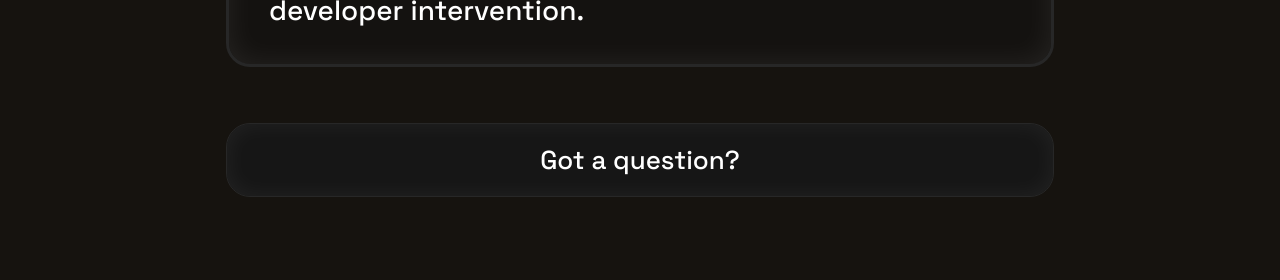
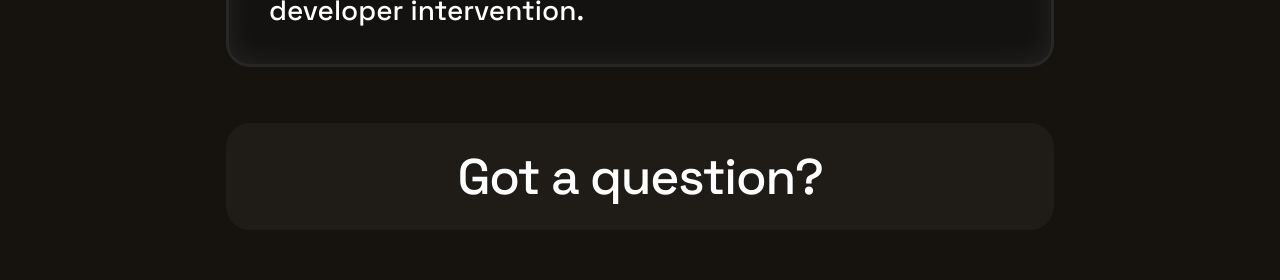
Before and after one commit to RickBacardin/bacardin, a Next.js app: page /en/cases/erp-dlya-igrovogo-kluba in a window 1280 px wide. Shown: the part 3120-3400 px from the top of the page. Built offline with nearby package versions, Linux system fonts and the light colour scheme; a web font is replaced by a local one.

Commit message:
Update question CTA button styling: height 107px, text 50px, bg #1F1C18, spotlight hover effect

```diff
--- a/app/[locale]/cases/[slug]/GalleryCaseView.tsx
+++ b/app/[locale]/cases/[slug]/GalleryCaseView.tsx
@@ -1,8 +1,9 @@
 "use client";
 
-import { motion, useScroll, useTransform } from "framer-motion";
+import { motion, useScroll, useTransform, useMotionValue, useMotionTemplate } from "framer-motion";
 import Image from "next/image";
-import { useRef } from "react";
+import { useRef, useState, MouseEvent } from "react";
+import { useHoverSound } from "@/hooks/useHoverSound";
 import type {
   GalleryLayout,
   HighlightCard,
@@ -370,16 +371,8 @@ export const GalleryCaseView = ({
       )}
 
       {/* Кнопка CTA: "Появился вопрос?" */}
-      <div className="mx-auto px-4 max-w-[860px] flex justify-center mt-[56px] mb-[100px]">
-        <motion.a
-          href="https://t.me/RickBacardin"
-          target="_blank"
-          rel="noopener noreferrer"
-          variants={itemVariants}
-          className="w-full text-center py-5 rounded-[24px] border border-[#272727] bg-[#161616] hover:bg-[#202020] hover:border-[#383838] transition-all text-white font-medium text-[26px] leading-[32px] shadow-[inset_0_0_24px_rgba(255,255,255,0.06)] cursor-pointer"
-        >
-          {isEnglish ? "Got a question?" : "Появился вопрос?"}
-        </motion.a>
+      <div className="mx-auto px-4 max-w-[860px] flex justify-center mt-[56px] mb-[120px]">
+        <QuestionCTAButton isEnglish={isEnglish} />
       </div>
 
       {/* Галерея изображений */}
@@ -481,3 +474,58 @@ function MasonryGallery({ images, title }: { images: string[]; title: string })
     </motion.div>
   );
 }
+
+// Интерактивная кнопка "Появился вопрос?" с ховер-эффектом spotlight
+function QuestionCTAButton({ isEnglish }: { isEnglish: boolean }) {
+  const { playHoverSound } = useHoverSound();
+  const [isHovering, setIsHovering] = useState(false);
+
+  const mouseX = useMotionValue(0);
+  const mouseY = useMotionValue(0);
+
+  // Градиент spotlight, следующий за положением мышки
+  const spotlightBackground = useMotionTemplate`
+    radial-gradient(
+      600px circle at ${mouseX}px ${mouseY}px,
+      rgba(255, 255, 255, 0.16),
+      transparent 65%
+    )
+  `;
+
+  const handleMouseMove = (e: MouseEvent<HTMLAnchorElement>) => {
+    const rect = e.currentTarget.getBoundingClientRect();
+    mouseX.set(e.clientX - rect.left);
+    mouseY.set(e.clientY - rect.top);
+  };
+
+  return (
+    <motion.a
+      href="https://t.me/RickBacardin"
+      target="_blank"
+      rel="noopener noreferrer"
+      variants={itemVariants}
+      onHoverStart={playHoverSound}
+      onMouseEnter={() => setIsHovering(true)}
+      onMouseLeave={() => setIsHovering(false)}
+      onMouseMove={handleMouseMove}
+      className="relative w-full h-[107px] rounded-[24px] flex items-center justify-center overflow-hidden cursor-pointer select-none transition-colors"
+      style={{
+        backgroundColor: "#1F1C18",
+      }}
+    >
+      {/* Spotlight слой при наведении */}
+      <motion.div
+        className="pointer-events-none absolute inset-0 transition-opacity duration-300"
+        style={{
+          background: spotlightBackground,
+          opacity: isHovering ? 1 : 0,
+        }}
+      />
+
+      {/* Текст кнопки */}
+      <span className="relative z-10 font-medium text-[32px] md:text-[50px] leading-[1] text-white tracking-tight">
+        {isEnglish ? "Got a question?" : "Появился вопрос?"}
+      </span>
+    </motion.a>
+  );
+}
```
